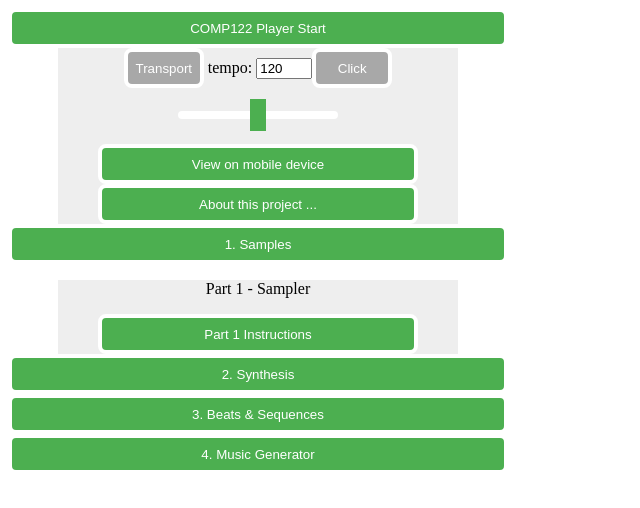
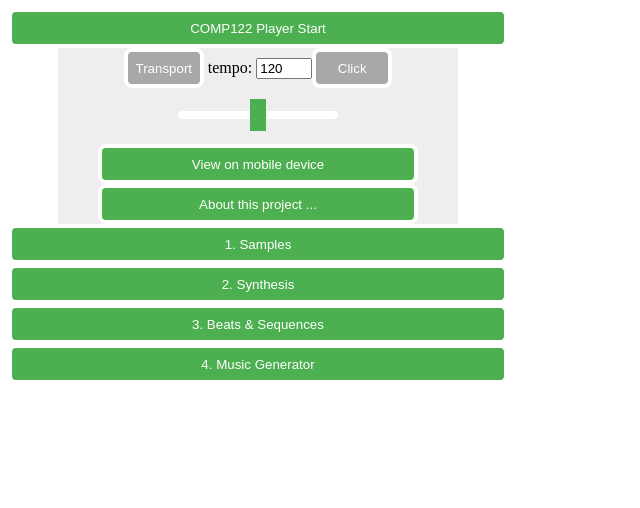
Before and after one commit to COMP122-Intro-Digital-Music/project-1-samples-bmcgovern13, a plain HTML site: page index.html in a window 1280 px wide. Shown: the whole page, without its empty margins (0-640 px from the left). Drawn offline with nearby package versions, Linux system fonts and the light colour scheme; no server answers.

Commit message:
Add files via upload

```diff
--- a/index.html
+++ b/index.html
@@ -29,7 +29,7 @@
   </div>
 
   <button id="part1" class='menu'>1. Samples</button>
-  <div id="part1contents" class='contents' style="display: block;">
+  <div id="part1contents" class='contents' style="display: none;">
     <p>Part 1 - Sampler</p>
     <div id="sampler"></div>
     <button id="part1instructionsButton" class='menu' style="width: 80%;">Part 1 Instructions</button>
```
